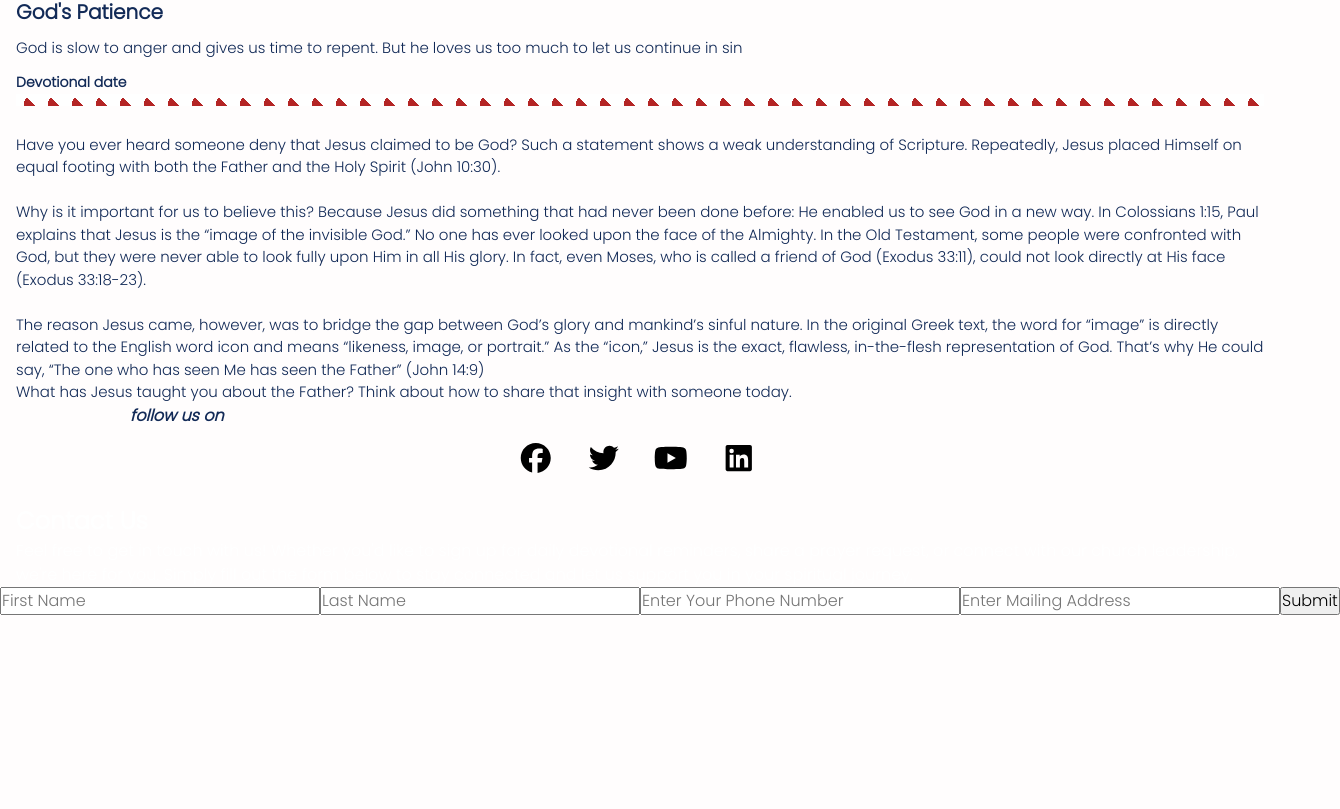
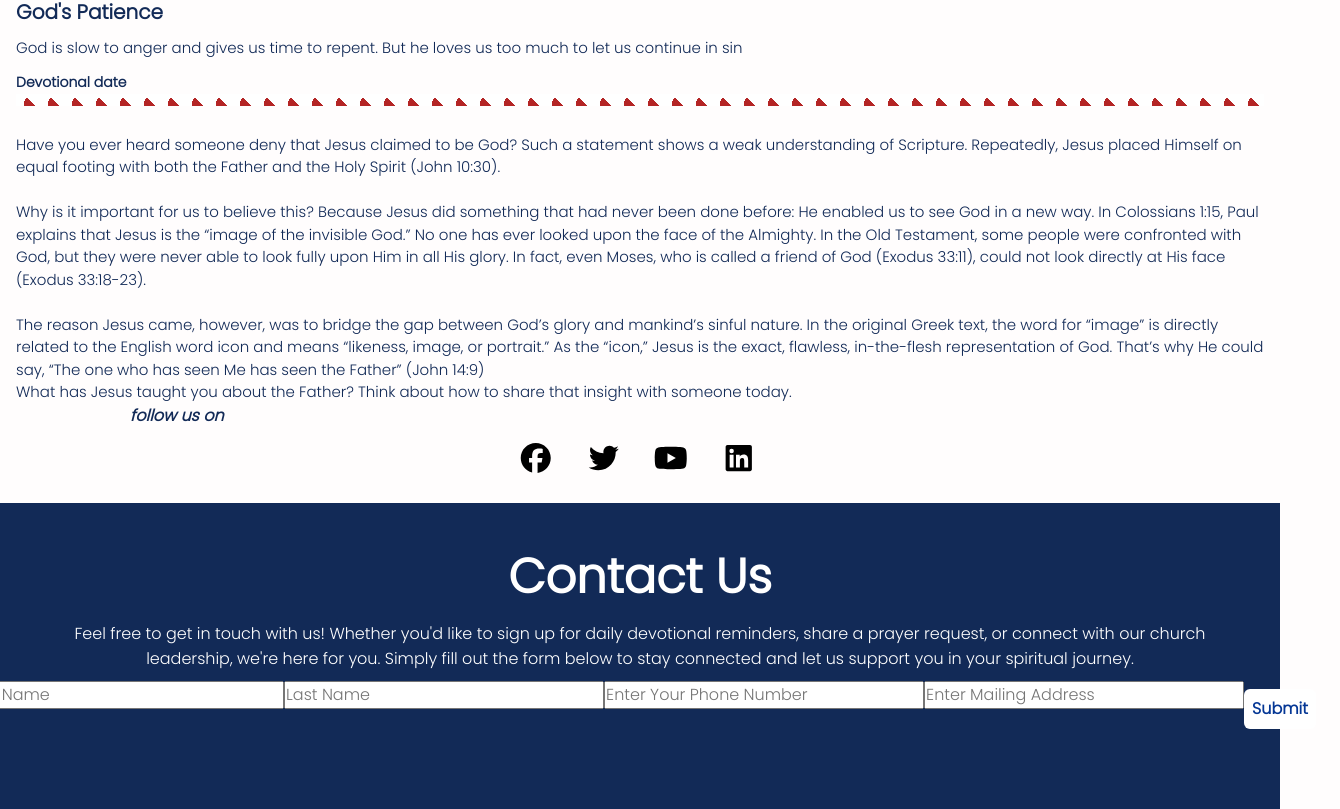
Before and after one commit to Munsa1/daily-devotional-react-frontend, a React (Vite) app: page / in a window 1280 px wide. Shown: the part 896-1705 px from the top of the page, 1340 px wide, since content can reach past the window. Before the commit the page ends 1511 px from the top, so only its background shows below. Built offline with nearby package versions, Linux system fonts and the light colour scheme; no server answers.

Commit message:
Fix contact page background color

```diff
--- a/src/components/ContactUs/ContactUs.jsx
+++ b/src/components/ContactUs/ContactUs.jsx
@@ -1,4 +1,5 @@
 import { useState } from "react";
+import styles from "./contacUs.module.css";
 
 export default function ContactUs() {
   const [formData, setFormData] = useState({
@@ -59,7 +60,7 @@ export default function ContactUs() {
   };
 
   return (
-    <section classNamen="contact-us d-flex" id="contact">
+    <section className={`${styles['contact-us']} d-flex`} id="contact">
       <h2 className="left-margin right-margin white">Contact Us</h2>
       <p className="left-margin right-margin white app-color-text-2">
         Feel free to get in touch with us! Whether you'd like to sign up for
```
